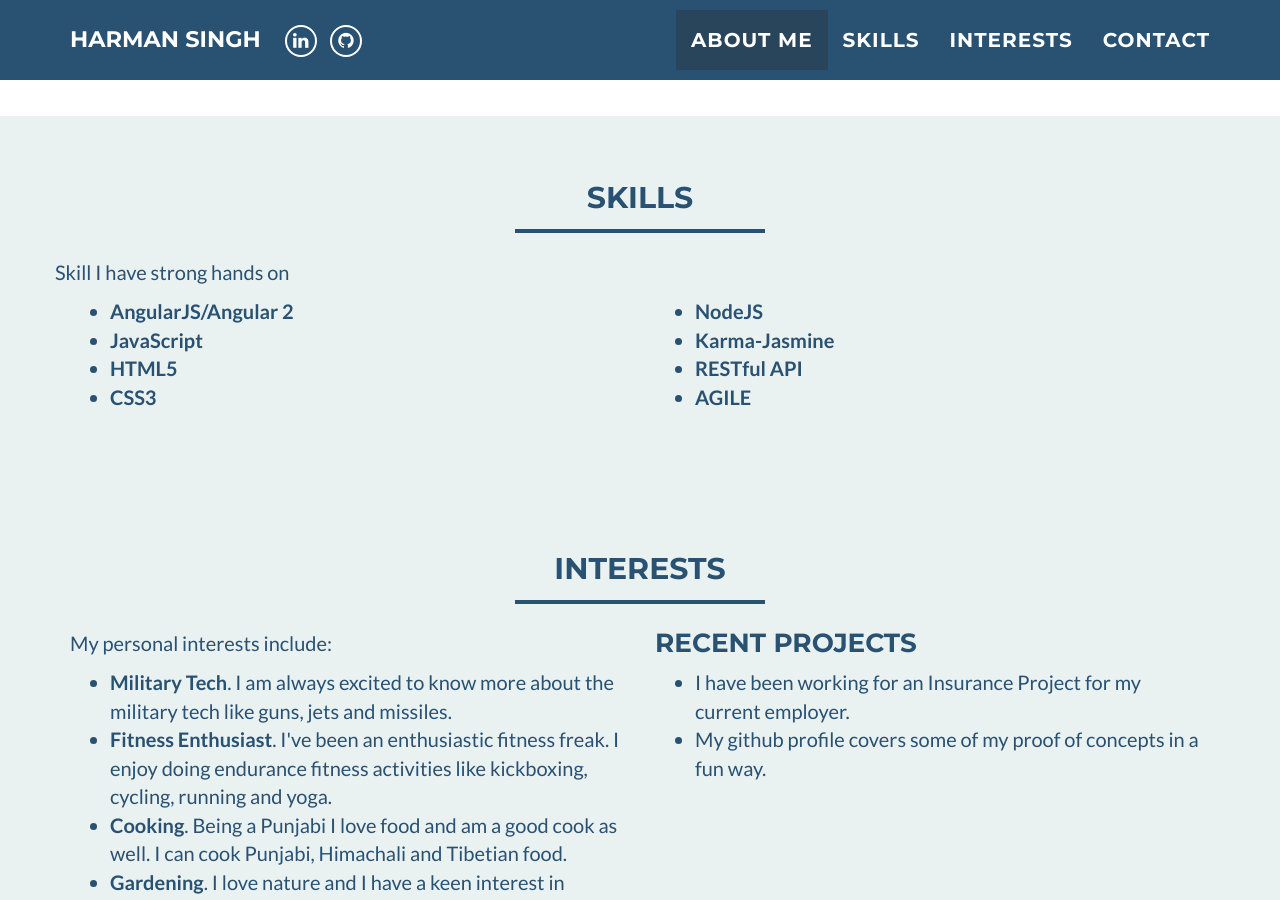
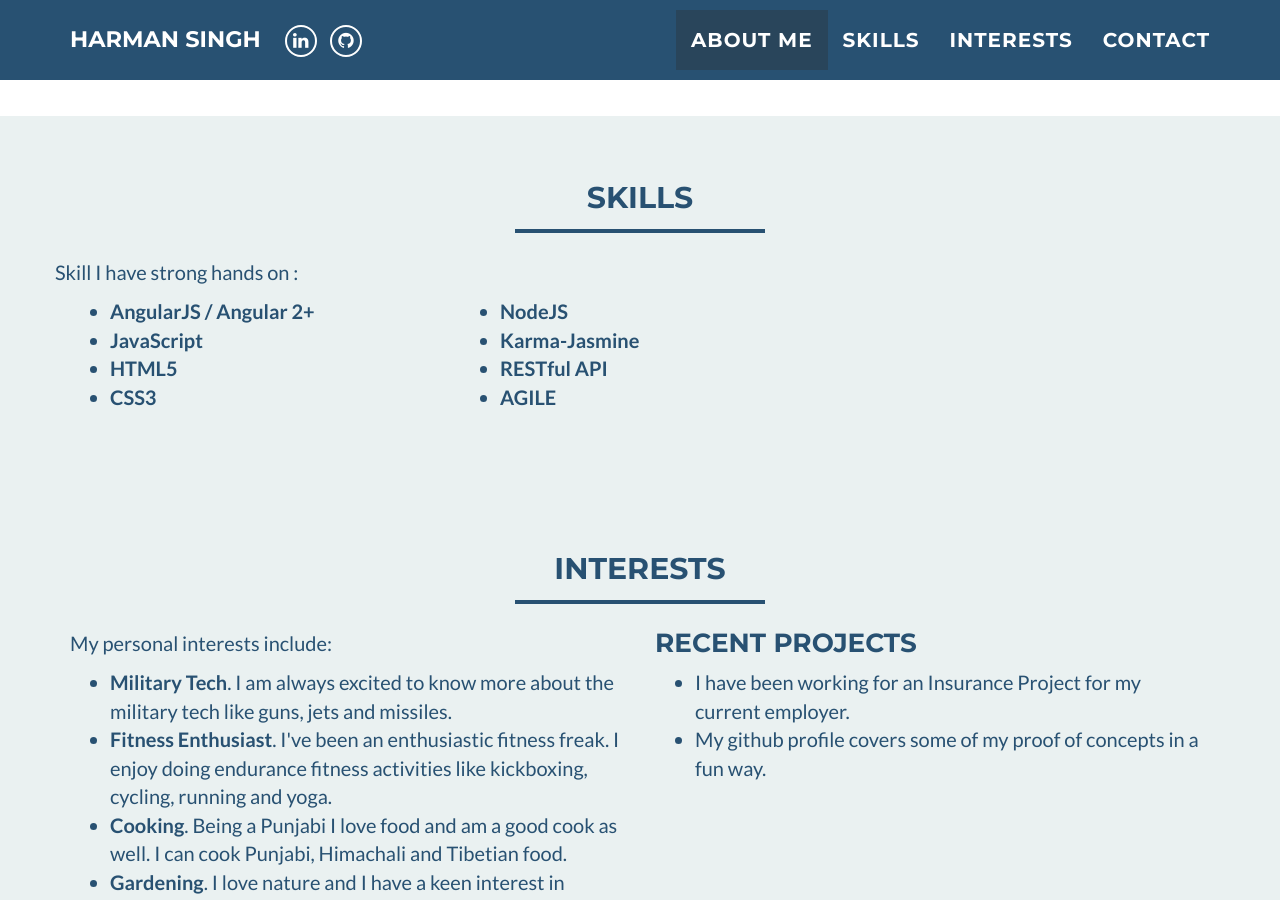
Before and after one commit to hrmnsngh/hrmnsngh.github.io, a Jekyll site: the page built from index.html, in a window 1280 px wide and 900 px high, scrolled down 957 px. Built offline with Jekyll 4.4.1, drawn with Linux system fonts in a browser that asks for light colours.

Commit message:
Correcting CSS Classes

```diff
--- a/_includes/contact_form.html
+++ b/_includes/contact_form.html
@@ -2,13 +2,13 @@
 <section id="contact">
 	<div class="container">
 		<div class="row">
-			<div class="col-lg-12 text-center">
+			<div class="col-lg-12  col-md-12 col-sm-12 text-center">
 				<h2>Contact Me</h2>
 				<hr />
 			</div>
 		</div>
 		<div class="row">
-			<div class="col-lg-8 col-lg-offset-2">
+			<div class="col-lg-8 col-lg-offset-2 col-md-8 col-md-offset-2 col-sm-8 col-sm-offset-2">
 				<form  action="//formspree.io/{{ site.email }}" method="POST" name="sentMessage" id="contactForm" novalidate>
 					<div class="row control-group">
 						<div class="form-group col-xs-12 floating-label-form-group controls">
--- a/_includes/interests.html
+++ b/_includes/interests.html
@@ -1,13 +1,13 @@
 <section class="tout" id="interests">
 	<div class="container">
 		<div class="row">
-			<div class="col-lg-12 text-center">
+			<div class="col-lg-12 col-md-12 text-center">
 				<h2>Interests</h2>
 				<hr />
 			</div>
 		</div>
 		<div class="row">
-			<div class="col-sm-6">
+			<div class="col-sm-6 col-md-6">
 				<p>
 					My personal interests include:
 				</p>
@@ -28,7 +28,7 @@
 					</li>
 				</ul>
 			</div>
-			<div class="col-sm-6">
+			<div class="col-sm-6 col-md-6">
 				<h3 style="margin-top:0">Recent Projects</h3>
 				<ul>
 					<li>
--- a/_includes/skills.html
+++ b/_includes/skills.html
@@ -1,20 +1,20 @@
 <section class="tout" id="skills">
     <div class="container">
         <div class="row">
-            <div class="col-lg-12 text-center">
+            <div class="col-lg-12 col-md-12 col-sm-12 text-center">
                 <h2>Skills</h2>
                 <hr />
             </div>
         </div>
         <div class="row">
             <p>
-                Skill I have strong hands on
+                Skill I have strong hands on :
             </p>
-            <div class="col-sm-6">
+            <div class="col-sm-4 com-md-4">
 
                 <ul>
                     <li>
-                        <b>AngularJS/Angular 2</b>
+                        <b>AngularJS / Angular 2+</b>
                     </li>
                     <li>
                         <b>JavaScript</b>
@@ -29,7 +29,7 @@
                     </li>
                 </ul>
             </div>
-            <div class="col-sm-6">
+            <div class="col-sm-4 com-md-4">
                 <ul>
                     <li>
                         <b>NodeJS</b>
```
